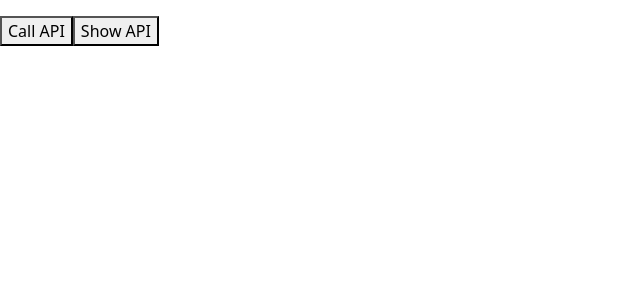
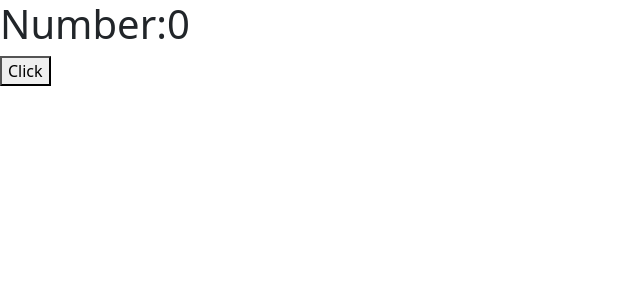
Before and after one commit to ShowkatSakib/React-Learning, a React (Vite) app: page / in a window 1280 px wide. Shown: the top 300 px of the page, without its empty margins (0-640 px from the left). Built offline with nearby package versions, Linux system fonts and the light colour scheme.

Commit message:
useState for single data

```diff
--- a/src/App.jsx
+++ b/src/App.jsx
@@ -1,29 +1,19 @@
-import React, { useRef } from 'react';
+import React, { useState } from 'react';
 
 
 const App = () => {
 
-  let APIData = useRef(null);   // initial value null
-  let myPara = useRef();
+  const[number, setNumber]= useState(0);
 
-  const fetchData = async () =>{
-   const response = await fetch("https://jsonplaceholder.typicode.com/todos/1");   //await for wait respond
-   APIData.current=await response.json();   //store as a json onject
-
+  const change=()=>{
+    setNumber(number+1);
   }
-
-  const showData = () =>{
-   myPara.current.innerText=JSON.stringify(APIData.current)   // convert json into string
-
-  }
-
 
   return (
     <div>
 
-      <p ref={myPara}></p>
-      <button onClick={fetchData}> Call API</button>
-      <button onClick={showData}> Show API</button>
+      <h1> Number:{number}</h1>
+      <button onClick={change}> Click</button>
 
     </div>
 
```
